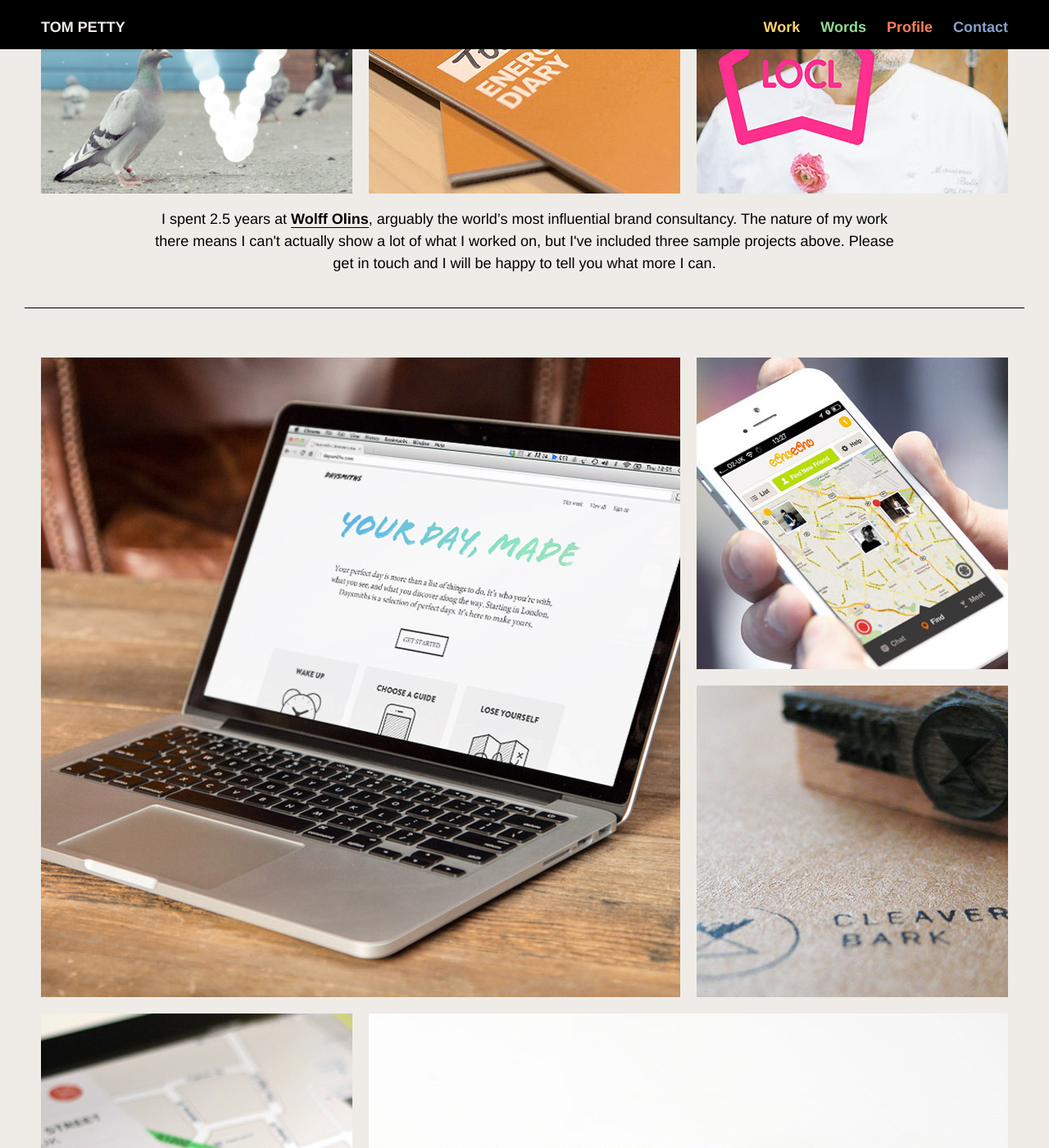
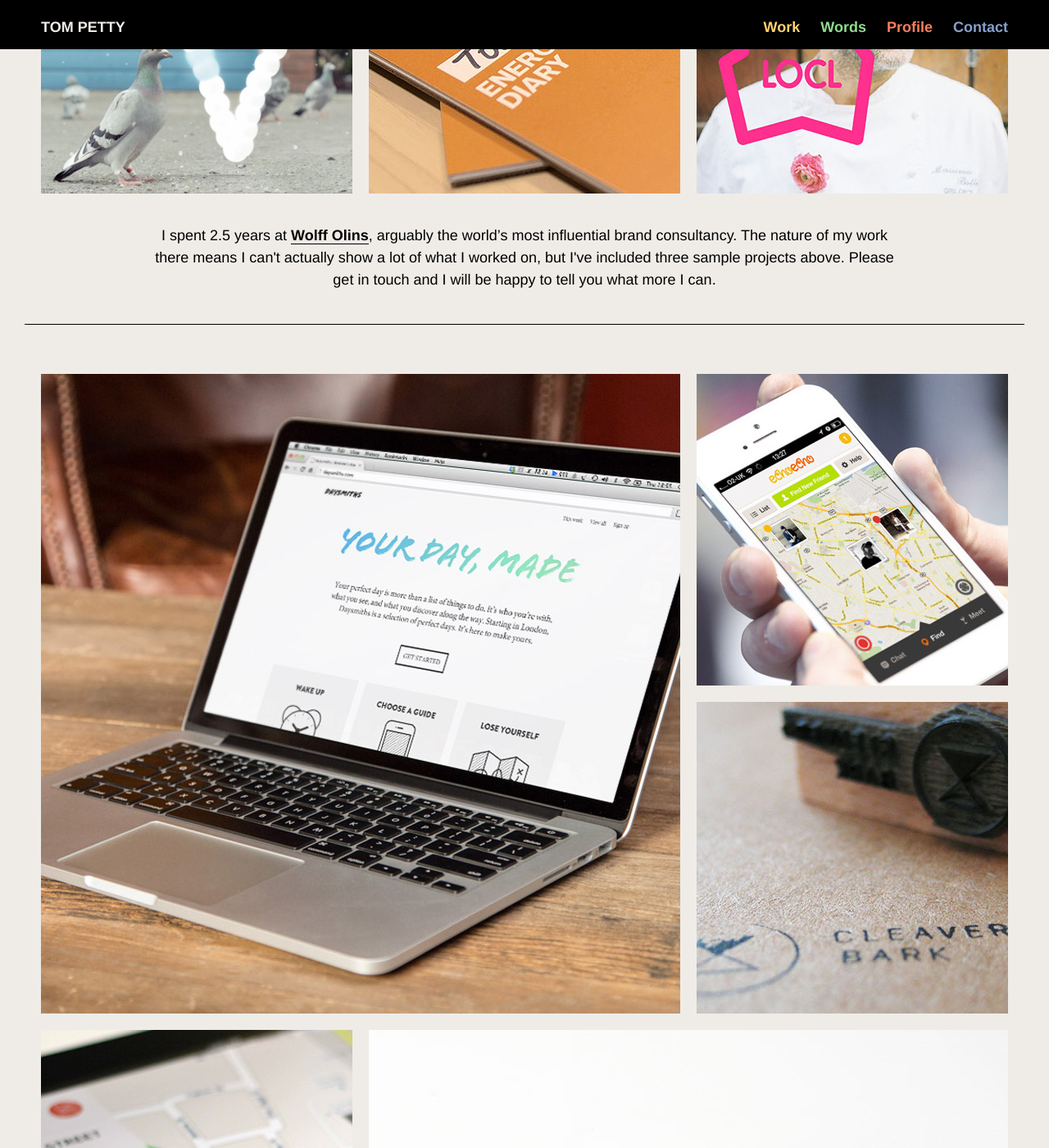
Before and after one commit to anothertompetty/portfolio, a Jekyll site: the page built from index.html, in a window 1280 px wide and 1400 px high, scrolled down 551 px. Shown: the whole window at 82% size. Built offline with Jekyll 4.4.1, drawn with Linux system fonts in a browser that asks for light colours; nearby versions of some CDN libraries; Markdown is read by kramdown in place of the engine named in the settings.

Commit message:
index design tweaks

```diff
--- a/css/style.css
+++ b/css/style.css
@@ -111,7 +111,7 @@
 	padding-top: 20px;
 }
 
-section, .recent-work, .recent-writing, .my-services, footer.contain {
+section, .recent-work, .my-services, footer.contain {
 	position: relative;
 	padding: 40px 0px;
 }
@@ -119,15 +119,6 @@
 section.handshake {
 	padding-bottom: 40px;
 	padding-top: 107px;
-}
-
-.more-about-me {
-	position: relative;
-	display: none;
-	width: 80%;
-	margin: 0 auto;
-	margin-top: 40px;
-	color: #EFECE7;
 }
 
 .col-1, .col-2, .col-3 {
@@ -140,7 +131,11 @@
 	border-bottom: 1px #000 solid;
 }
 
-.recent-work img, .my-services img {
+.recent-work img {
+	margin-bottom: 30px;
+}
+
+.my-services img {
 	margin-bottom: 10px;
 }
 
@@ -159,6 +154,18 @@
 }
 
 /*work*/
+
+.recent-work img, .all-work img, .all-work-first img {
+	-webkit-transition: all .3s;
+	   -moz-transition: all .3s;
+	     -o-transition: all .3s;
+	        transition: all .3s;
+}
+
+.recent-work img:hover, .all-work img:hover, .all-work-first img:hover {
+	opacity: 0.66;
+	-moz-opacity: 0.66;
+}
 
 .all-work, .all-work-first {
 	width: auto;
```
